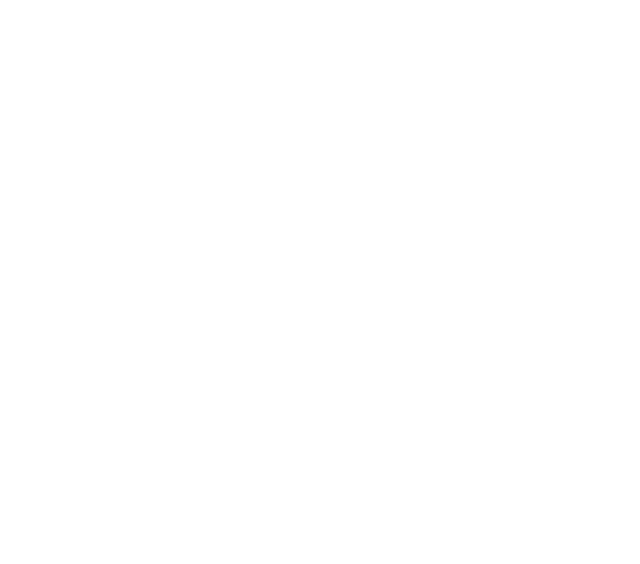
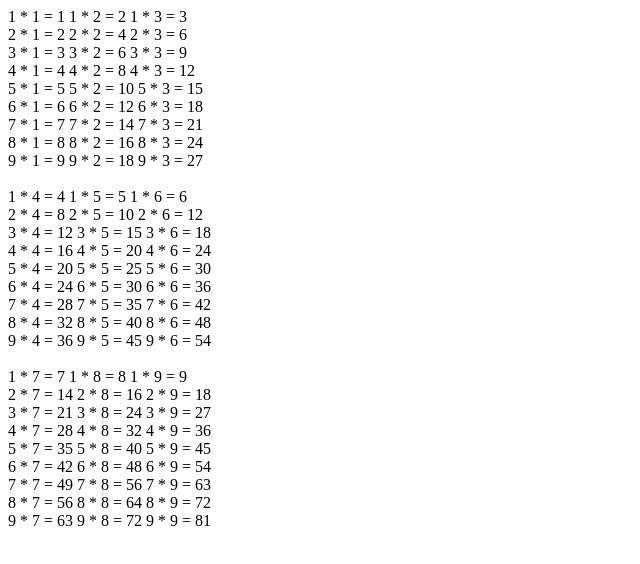
Before and after one commit to KwonYeJun/2023-02-22-loop-frist, a plain HTML site: page index.html in a window 1280 px wide. Shown: the whole page, without its empty margins (0-640 px from the left). Drawn offline with Linux system fonts and the light colour scheme.

Commit message:
반복문을 사용 하여 구구단 만들기

```diff
--- a/index.html
+++ b/index.html
@@ -23,14 +23,125 @@
     // ) {
 
 
+    let student = [
+      "강지민",
+      "곽윤호",
+      "권예준",
+      "김동주",
+      "김은아",
+      "김종윤",
+      "김지섭",
+      "김형진",
+      "노수민",
+      "류은이",
+      "박달재",
+      "박수연",
+      "박준형",
+      "성해경",
+      "이경택",
+      "이세민",
+      "이재권",
+      "임지성",
+      "장루빈",
+      "정성철",
+      "정지은",
+      "정희은",
+      "최대건",
+      "한유진",
+      "허진",
+    ];
+    // }
+
+
+    console.dir(student);
+    console.log(student);
+
+    // for (let i = 0; i < poket.length; i++) {
+    //   //실행구문
+    //   let li = document.createElement("li"); //내장 함수() 썻냐 안 썻냐 내가 쓴거면와 남이 쓴거
+    //   li.textContent = poket[i];
+    //   root.appendChild(li);
+    //   //동적으로 태그를 생성 하였다.
+
+    //   let h = document.createElement("a");
+    //   h.textContent = poket[i];
+    //   li.appendChild(h);
+
+    // }
+    // <!--* asdfsadfasdf*-->
+
+    // <!-- !as;dklfjasdifl;eksjfaielf;sef-->
+    // <!-- ? ㄴㅇㅁ;ㅣㅏ런먕ㄹ;ㅣ단런ㅁㄷ;리ㅓ-->
+
+    // for (let i = 0; i < student.length; i++) {
+
+    //   let name = document.createElement("div");
+    //   let text = document.createElement("p")
+
+    //   name.textContent = student[i];
+
+    //   root.appendChild(name);
+    //   text.textContent = poket[i];
+    //   name.appendChild(text);
+    // }
+
+
+    // for (let i = 0; i < student.length; i++) {
+    //   console.log(student[i]);
+    //   root.append(student[i])
+    // }
+    // let a = 0, b = 13;
+
+    // for (let i = 0; i < 14; i++) {
+    //   a = b * i;
+    //   console.log(a);
+    //   root.append(a, "\n");
+    // }
+
+
+    // for (let i = 1; i < 10; i++) {
+    //   let span = document.createElement("span");
+
+
+    //   if(i < 4){
+    //     span.style.color = "red";
+    //     document.write("<br>");
+    //   }
+    //   else if(i >= 4){
+    //     span.style.color = "green";
+    //   }
+
+    //   root.appendChild(span);
+    //   for (let i2 = 1; i2 < 10; i2++) {
+
+    //   let name = document.createElement("div");
+
+    //     let sum = i * i2;
+    //     name.textContent = i+" * "+i2+" = "+sum;
+    //     span.appendChild(name);
+
+
+    //   }
 
     // }
 
-    for(let i = 0; i < poket.length; i++){
-      //실행구문
-      console.log(poket[i]);
+
+    let s = 0;
+
+    for (let i = 1; i < 4; i++) {
+      for (let i2 = 1; i2 < 10; i2++) {
+
+        for (let i3 = 1; i3 < 4; i3++) {
+          s3 = i3 + s;
+
+          let sum = i2 * s3;
+          document.write(i2 + " * " + s3 + " = " + sum + " ");
+        }
+        document.write("<br>");
+      }
+      s += 3;
+      document.write("<br>");
     }
-
   </script>
 </body>
 
```
